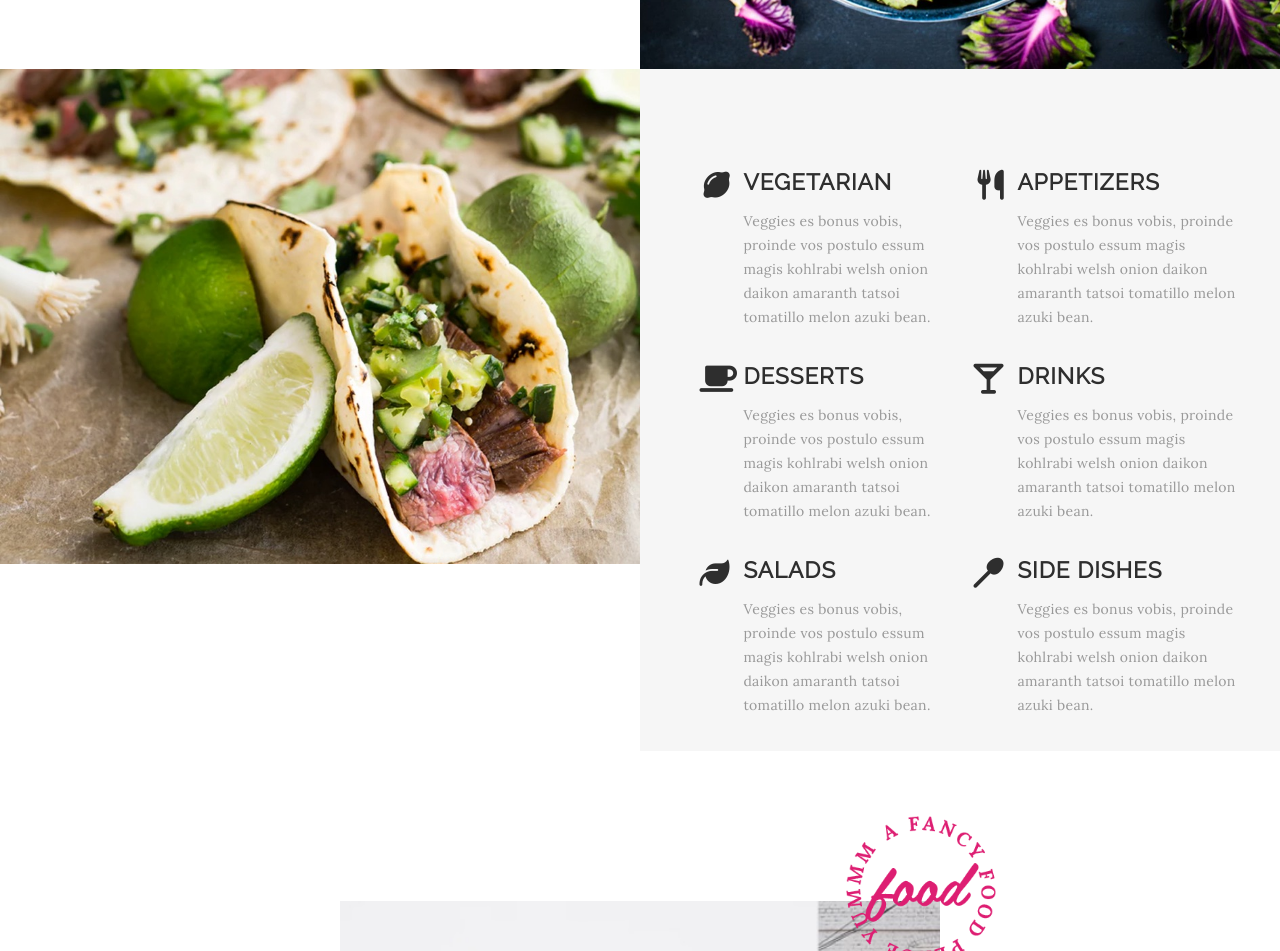
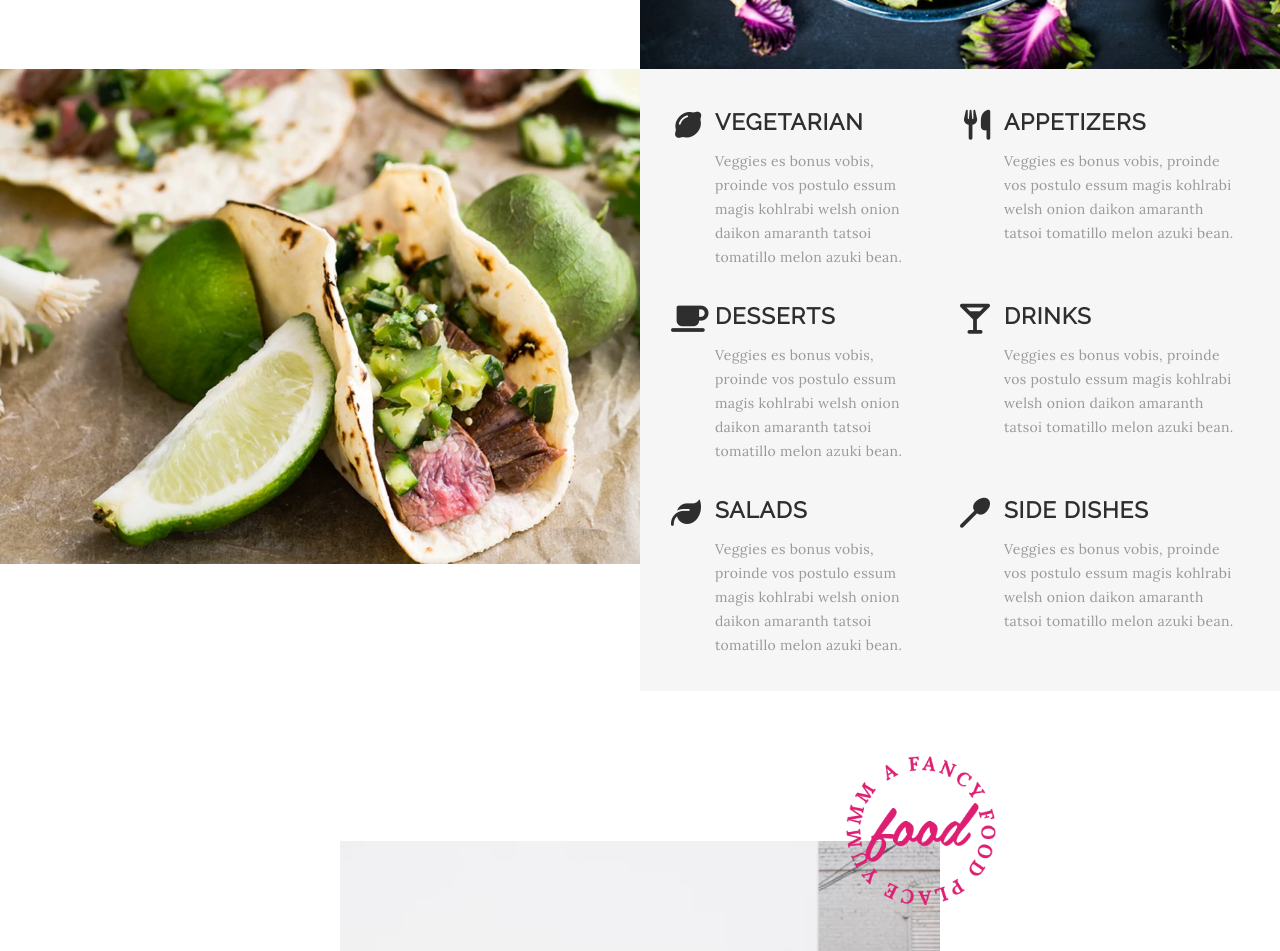
Before and after one commit to SimonOConnor28/Project-Delicious, a plain HTML site: page index.html in a window 1280 px wide. Shown: the part 1210-2161 px from the top of the page. Drawn offline with Linux system fonts and the light colour scheme; files whose address does not match are found by name.

Commit message:
all done

```diff
--- a/styles/sass/partials/_homepage.scss
+++ b/styles/sass/partials/_homepage.scss
@@ -50,8 +50,8 @@
         justify-content: space-around;
         flex-direction: row;
         flex-wrap: wrap;
-        margin-top: 100px;
-        padding-left: 60PX;
+        margin-top: 40px;
+        padding-left: 30PX;
 
         p {
             font-size: 14px;
```
Also changed, not shown: styles/style.css.
